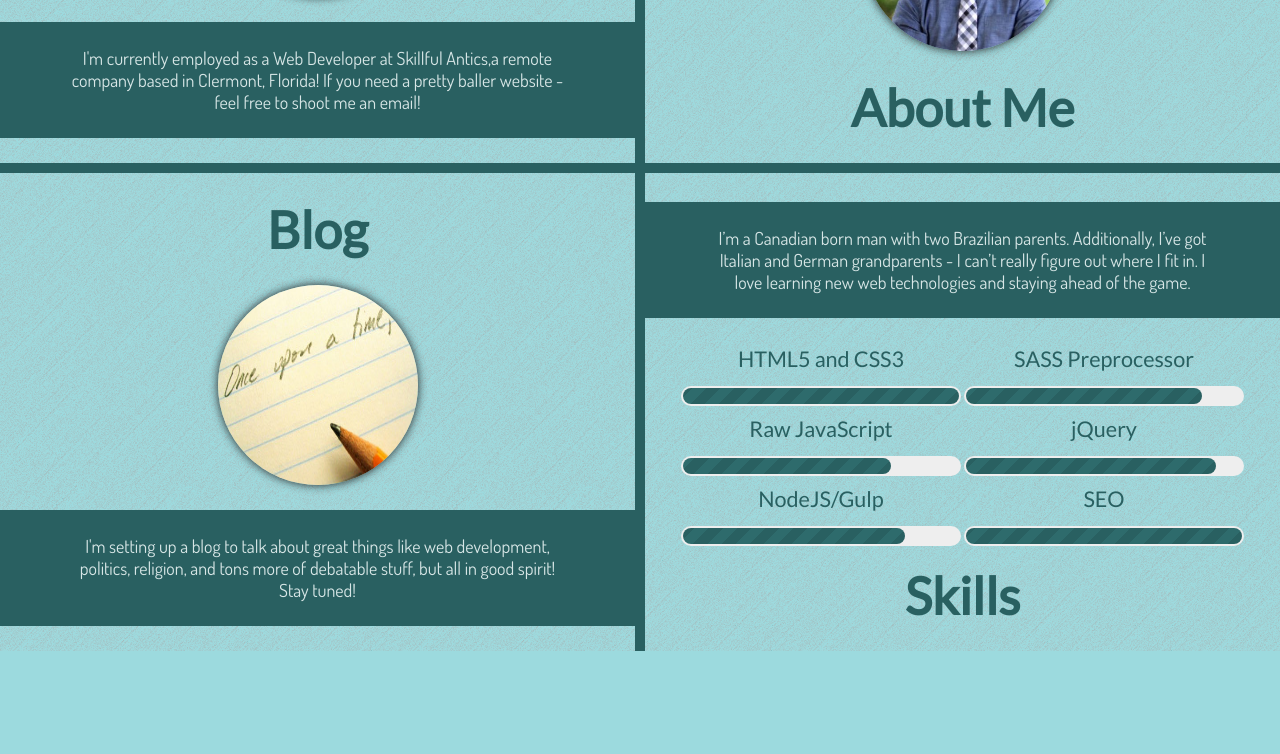
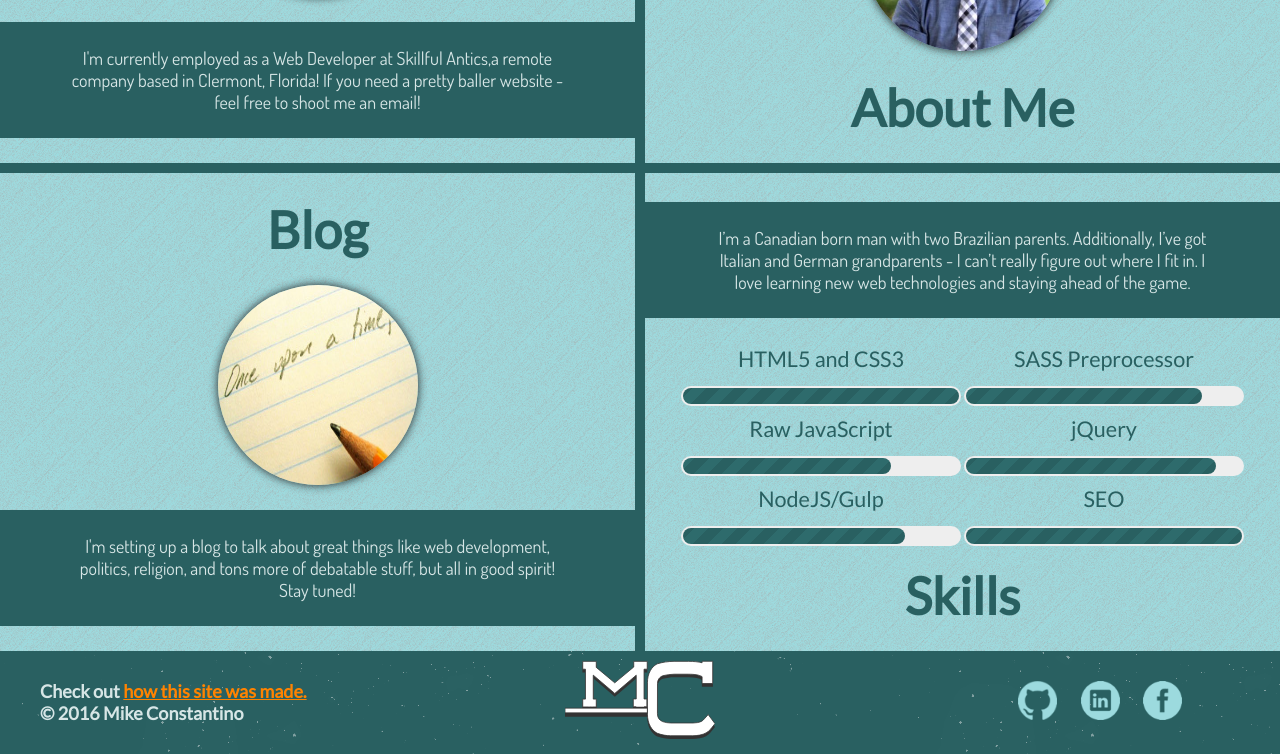
Before and after one commit to mikebcbc/portfolioRedesign, a website: page index.html in a window 1280 px wide. Shown: the part 805-1559 px from the top of the page. Before the commit the page ends 1456 px from the top, so only its background shows below. Drawn offline with nearby package versions, Linux system fonts and the light colour scheme.

Commit message:
Structural finishes + footer

```diff
--- a/assets/css/1-base/_base.scss
+++ b/assets/css/1-base/_base.scss
@@ -39,5 +39,5 @@ h2 {
 }
 
 a {
-	text-decoration: none;
+	color: $link-color;
 }
--- a/assets/css/1-base/_variables.scss
+++ b/assets/css/1-base/_variables.scss
@@ -11,3 +11,5 @@ $grey-color: #64827a;
 $lightblue-color: #9cdade;
 // Darker blue color
 $darkblue-color: #296061;
+// Orange color
+$link-color: #ff8300;
--- /dev/null
+++ b/assets/css/3-sections/_footer.scss
@@ -0,0 +1,26 @@
+.footer-wrap {
+	display: flex;
+	justify-content: space-between;
+	align-items: center;
+	background-image: url('../imgs/texture.png');
+	background-color: $darkblue-color;
+	padding: 0px 40px;
+	.copyright-text {
+		width: 280px;
+		font-family: $lato;
+		font-weight: bold;
+	}
+	.logo {
+		svg {
+			width: 150px;
+		}
+	}
+	.social-icons {
+		width: 280px;
+		text-align: center;
+		img {
+			width: 39px;
+			margin: 0 10px;
+		}
+	}
+}
--- a/assets/css/3-sections/_intro.scss
+++ b/assets/css/3-sections/_intro.scss
@@ -10,6 +10,7 @@
 	.contact-cta {
 		width: 100px;
 		margin-bottom: auto;
+		text-decoration: none;
 		&:after {
 			content: '';
 			width: 0;
--- a/assets/css/main.scss
+++ b/assets/css/main.scss
@@ -11,3 +11,4 @@
 @import "3-sections/contact";
 @import "3-sections/intro";
 @import "3-sections/boxes";
+@import "3-sections/footer";
--- a/index.html
+++ b/index.html
@@ -103,6 +103,51 @@
 				</div>
 			</div>
 		</div>
+
+		<div class="footer-wrap">
+			<div class="copyright-text">
+				<p>Check out <a href="#">how this site was made.</a></p>
+				<p>© 2016 Mike Constantino</p>
+			</div>
+			<div class="logo">
+				<svg version="1.1" id="Layer_1" xmlns="http://www.w3.org/2000/svg" xmlns:xlink="http://www.w3.org/1999/xlink" x="0px" y="0px"
+   width="189.603px" height="98.294px" viewBox="0 0 189.603 98.294" enable-background="new 0 0 189.603 98.294"
+   xml:space="preserve">
+				  <path fill="#333333" d="M189.6,82.979l-3.939,4.94c-0.45,0.48-0.99,1.18-1.71,2.13c-3.05,3.65-7.53,6.21-13.54,7.39
+				    c-3.23,0.58-6.2,0.79-8.891,0.79H133.54c-5.66,0-11.31-0.97-16.69-2.97l-0.18-0.03h-0.18c-3.68-2-6.56-4.89-8.62-8.54
+				    c-2.51-4.36-3.87-9.61-3.87-15.74v-0.72H0v-6h104v-3H86v-9h4v-30.47l-27,23.07l-27-23.14v30.54h4v10H22v-10h4v-38h-4v-10h18v7.64
+				    l23.18,19.56L87,11.438v-7.21h17v10h-4v38h4v-20.87c0-6.01,1.36-11.2,3.78-15.44c1.97-3.54,4.8-6.36,8.39-8.37l0.39-0.11l0.28-0.13
+				    c6.64-2.01,13.64-3.08,21-3.08h18.12c6.82,0,13.04,0.61,17.04,1.79v-1.79h14v28h-14v-8.65c-3-2-8.69-3.35-17.04-3.35h-18.03
+				    c-4.75,0-9.42,0.85-14.08,2.02c-2.43,0.94-4.13,2.32-5.21,3.97c-1.07,1.53-1.7,3.57-1.7,6.04l-0.09,37.85
+				    c0,2.59,0.54,4.61,1.52,6.26c1.08,1.65,2.7,2.99,4.94,4.05c3.5,1.18,6.91,1.81,10.31,1.81h28.35c1.71,0,3.5-0.28,5.38-0.51
+				    c3.41-0.71,5.931-1.79,7.54-3.44c0.811-0.82,1.53-1.54,1.971-2.13l4.13-4.61L189.6,82.979z" id="shadow" />
+				<g>
+				  <g>
+				    <path fill="#FFFFFF" stroke="#333333" d="M90.041,57.53h-3.726v-9.888h3.726V17.622L62.886,40.693L35.731,17.55v30.307h3.797v9.888H35.23
+				      c-0.43,0-1.003,0-1.791,0c-0.789,0-1.433,0-2.006,0c-0.215,0-0.43,0-0.716,0c-0.215,0-0.501,0-0.789,0h-7.523v-9.888h3.439v-37.83
+				      h-3.439V0.14h17.124v7.595l23.357,19.56l24.002-19.99V0.14h17.052v9.888h-4.012v37.687h3.583v9.816h-3.583" id="m-letter" />
+				  </g>
+				  <g>
+				    <path fill="#FFFFFF" stroke="#333333" d="M170.405,93.335c-3.229,0.589-6.19,0.825-8.881,0.825h-27.989c-5.652,0-11.304-1.061-16.686-3.064
+				      l-0.179-0.118h-0.18c-3.678-2.121-6.459-4.831-8.522-8.485c-2.512-4.359-3.768-9.545-3.768-15.673V27.223
+				      c0-6.01,1.256-11.196,3.678-15.438c1.974-3.535,4.754-6.364,8.343-8.367L116.58,3.3l0.269-0.118
+				      c6.638-2.003,13.636-3.064,20.992-3.064h18.121c6.818,0,12.559,0.589,17.313,1.768V0h13.456v28.165h-13.456v-8.72
+				      c-3.229-2.003-8.97-3.064-17.313-3.064H137.93c-4.754,0.118-9.419,0.707-14.084,1.885c-2.422,0.943-4.126,2.239-5.203,3.889
+				      c-1.076,1.532-1.704,3.535-1.704,6.01l-0.09,37.829c0,2.593,0.538,4.596,1.525,6.246c1.077,1.649,2.691,2.946,4.934,4.007
+				      c3.499,1.179,6.907,1.768,10.316,1.768h28.348c1.704,0,3.498-0.235,5.382-0.472c3.409-0.707,5.921-1.768,7.535-3.417
+				      c0.808-0.825,1.525-1.532,1.975-2.121l4.126-4.596l8.612,11.431l-3.947,4.949c-0.448,0.472-0.987,1.179-1.705,2.121
+				      C180.9,89.563,176.415,92.156,170.405,93.335z" id="c-letter" />
+				  </g>
+				  <rect y="59.229" fill="#FFFFFF" stroke="#333333" width="104" height="6" id="underline"/>
+				</g>
+				</svg>
+			</div>
+			<div class="social-icons">
+				<img src="assets/imgs/github-icon.png" alt="Mike Constantino GitHub Profile">
+				<img src="assets/imgs/linkedin-icon.png" alt="Mike Constantino LinkedIn Profile">
+				<img src="assets/imgs/facebook-icon.png" alt="Mike Constantino Facebook Profile">
+			</div>
+		</div>
 	</div>
 <script src="https://code.jquery.com/jquery-2.2.1.min.js"></script>
 <script src="assets/js/animations.js"></script>
```
Also changed, not shown: _site/assets/css/main.css, assets/css/main.css, assets/imgs/facebook-icon.png (added), assets/imgs/github-icon.png (added), assets/imgs/linkedin-icon.png (added).
